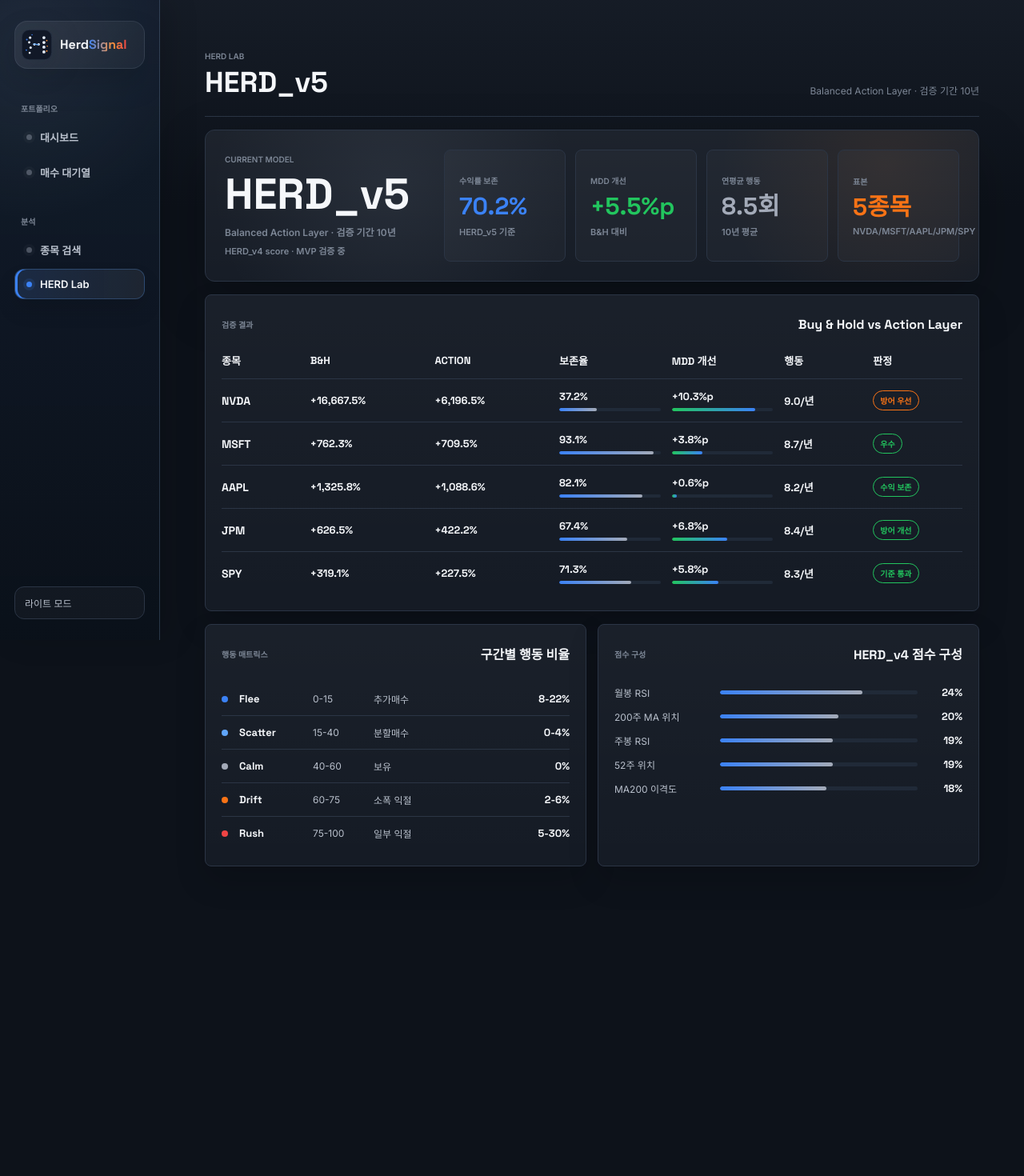
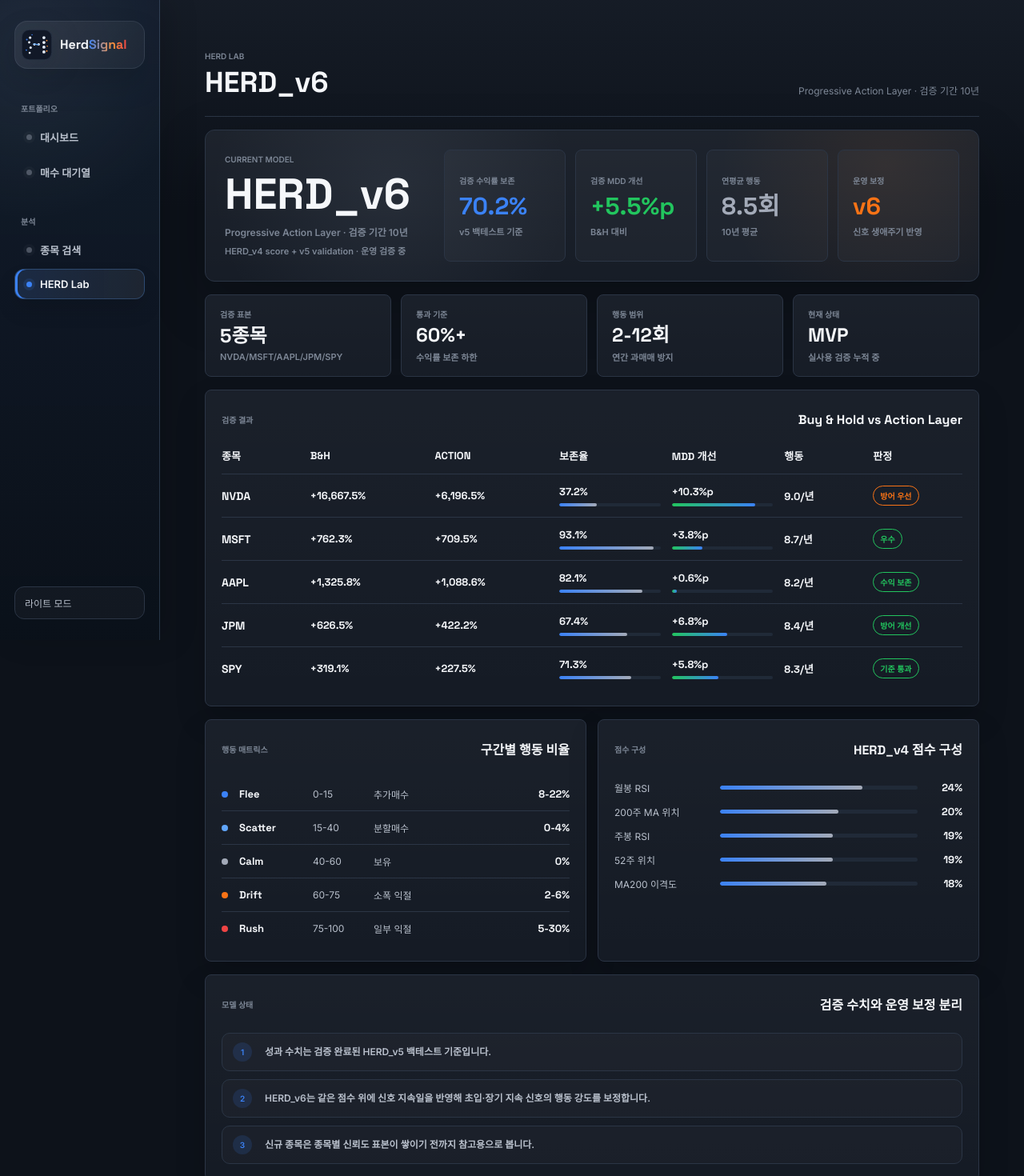
Before and after one commit to herdsignal/herdsignal, a React (Vite) app in the folder frontend/: page /herd-lab in a window 1280 px wide. Shown: the top 1470 px of the page at 80% size. Before the commit the page ends 1139 px from the top, so only its background shows below. Built offline with nearby package versions, Linux system fonts and the light colour scheme; no server answers.

Commit message:
feat: HERD Lab 신뢰 데이터 보드 강화
- 운영 모델 HERD_v6와 검증 성과 기준 분리

- 검증 표본·통과 기준·행동 범위 체크 추가

- 모델 상태 카드로 v5 검증과 v6 보정 관계 명확화

```diff
--- a/frontend/src/data/herdModelReport.js
+++ b/frontend/src/data/herdModelReport.js
@@ -4,19 +4,30 @@
 
 const herdModelReport = {
   model: {
-    version: 'HERD_v5',
-    name: 'Balanced Action Layer',
-    base: 'HERD_v4 score',
-    status: 'MVP 검증 중',
+    version: 'HERD_v6',
+    name: 'Progressive Action Layer',
+    base: 'HERD_v4 score + v5 validation',
+    status: '운영 검증 중',
     release: 'Phase 3',
-    source: 'data/herd/backtest_action_layer.py',
+    source: 'data/herd/backtest_action_layer.py · ActionDecisionService',
     period: '10년',
   },
   metrics: [
-    { label: '수익률 보존', value: '70.2%', sub: 'HERD_v5 기준', tone: 'blue' },
-    { label: 'MDD 개선', value: '+5.5%p', sub: 'B&H 대비', tone: 'green' },
+    { label: '검증 수익률 보존', value: '70.2%', sub: 'v5 백테스트 기준', tone: 'blue' },
+    { label: '검증 MDD 개선', value: '+5.5%p', sub: 'B&H 대비', tone: 'green' },
     { label: '연평균 행동', value: '8.5회', sub: '10년 평균', tone: 'slate' },
-    { label: '표본', value: '5종목', sub: 'NVDA/MSFT/AAPL/JPM/SPY', tone: 'orange' },
+    { label: '운영 보정', value: 'v6', sub: '신호 생애주기 반영', tone: 'orange' },
+  ],
+  trustChecks: [
+    { label: '검증 표본', value: '5종목', sub: 'NVDA/MSFT/AAPL/JPM/SPY' },
+    { label: '통과 기준', value: '60%+', sub: '수익률 보존 하한' },
+    { label: '행동 범위', value: '2-12회', sub: '연간 과매매 방지' },
+    { label: '현재 상태', value: 'MVP', sub: '실사용 검증 누적 중' },
+  ],
+  modelNotes: [
+    '성과 수치는 검증 완료된 HERD_v5 백테스트 기준입니다.',
+    'HERD_v6는 같은 점수 위에 신호 지속일을 반영해 초입·장기 지속 신호의 행동 강도를 보정합니다.',
+    '신규 종목은 종목별 신뢰도 표본이 쌓이기 전까지 참고용으로 봅니다.',
   ],
   rows: [
     { ticker: 'NVDA', buyHold: '+16,667.5%', action: '+6,196.5%', capture: '37.2%', mdd: '+10.3%p', actions: '9.0/년', verdict: '방어 우선', tone: 'watch' },
--- a/frontend/src/pages/HerdLab/HerdLab.jsx
+++ b/frontend/src/pages/HerdLab/HerdLab.jsx
@@ -8,6 +8,8 @@ import herdModelReport from '../../data/herdModelReport'
 const {
   model: MODEL,
   metrics: METRICS,
+  trustChecks: TRUST_CHECKS,
+  modelNotes: MODEL_NOTES,
   rows: TEST_ROWS,
   stages: STAGES,
   weights: WEIGHTS,
@@ -52,6 +54,16 @@ export default function HerdLab() {
             </div>
           ))}
         </div>
+      </section>
+
+      <section className={styles.trustStrip}>
+        {TRUST_CHECKS.map((item) => (
+          <div key={item.label}>
+            <span>{item.label}</span>
+            <strong>{item.value}</strong>
+            <em>{item.sub}</em>
+          </div>
+        ))}
       </section>
 
       <section className={styles.card}>
@@ -124,6 +136,21 @@ export default function HerdLab() {
           </div>
         </div>
       </section>
+
+      <section className={styles.card}>
+        <div className={styles.cardHead}>
+          <span>모델 상태</span>
+          <strong>검증 수치와 운영 보정 분리</strong>
+        </div>
+        <div className={styles.modelNotes}>
+          {MODEL_NOTES.map((note, index) => (
+            <div key={note}>
+              <span>{index + 1}</span>
+              <strong>{note}</strong>
+            </div>
+          ))}
+        </div>
+      </section>
     </div>
   )
 }
--- a/frontend/src/pages/HerdLab/HerdLab.module.css
+++ b/frontend/src/pages/HerdLab/HerdLab.module.css
@@ -132,6 +132,51 @@
   font-size: 11px;
   font-style: normal;
   font-weight: 700;
+}
+
+.trustStrip {
+  display: grid;
+  grid-template-columns: repeat(4, minmax(0, 1fr));
+  gap: 12px;
+}
+
+.trustStrip div {
+  display: grid;
+  gap: 7px;
+  min-width: 0;
+  padding: 16px 18px;
+  border: 1px solid var(--border);
+  border-radius: var(--card-radius);
+  background:
+    linear-gradient(180deg, rgba(255, 255, 255, 0.022), rgba(255, 255, 255, 0.006)),
+    var(--surface);
+}
+
+.trustStrip span,
+.modelNotes span {
+  color: var(--text-3);
+  font-size: 10px;
+  font-weight: 800;
+  letter-spacing: 0;
+  text-transform: uppercase;
+}
+
+.trustStrip strong {
+  color: var(--text-1);
+  font-family: 'Space Grotesk', sans-serif;
+  font-size: 24px;
+  font-weight: 850;
+  line-height: 1;
+}
+
+.trustStrip em {
+  overflow: hidden;
+  color: var(--text-3);
+  font-size: 11px;
+  font-style: normal;
+  font-weight: 700;
+  text-overflow: ellipsis;
+  white-space: nowrap;
 }
 
 .card {
@@ -318,6 +363,42 @@
   padding: 20px;
 }
 
+.modelNotes {
+  display: grid;
+  gap: 10px;
+  padding: 16px 20px 20px;
+}
+
+.modelNotes div {
+  display: grid;
+  grid-template-columns: 28px minmax(0, 1fr);
+  gap: 12px;
+  align-items: center;
+  min-height: 44px;
+  padding: 11px 13px;
+  border: 1px solid var(--border);
+  border-radius: 10px;
+  background: rgba(255, 255, 255, 0.018);
+}
+
+.modelNotes span {
+  display: inline-flex;
+  width: 24px;
+  height: 24px;
+  align-items: center;
+  justify-content: center;
+  border-radius: 999px;
+  background: rgba(59, 130, 246, 0.14);
+  color: var(--flee);
+}
+
+.modelNotes strong {
+  color: var(--text-2);
+  font-size: 12px;
+  font-weight: 750;
+  line-height: 1.45;
+}
+
 .weightRow {
   display: grid;
   grid-template-columns: 120px 1fr 44px;
@@ -359,6 +440,10 @@
     grid-template-columns: repeat(2, minmax(0, 1fr));
   }
 
+  .trustStrip {
+    grid-template-columns: repeat(2, minmax(0, 1fr));
+  }
+
   .gridTwo {
     grid-template-columns: 1fr;
   }
@@ -392,6 +477,10 @@
   }
 
   .labHeroMetrics {
+    grid-template-columns: 1fr;
+  }
+
+  .trustStrip {
     grid-template-columns: 1fr;
   }
 
@@ -460,8 +549,10 @@
   }
 
   .labHeroMetrics div,
+  .trustStrip div,
   .weightList,
   .stageGrid,
+  .modelNotes,
   .table {
     padding-left: 16px;
     padding-right: 16px;
```
